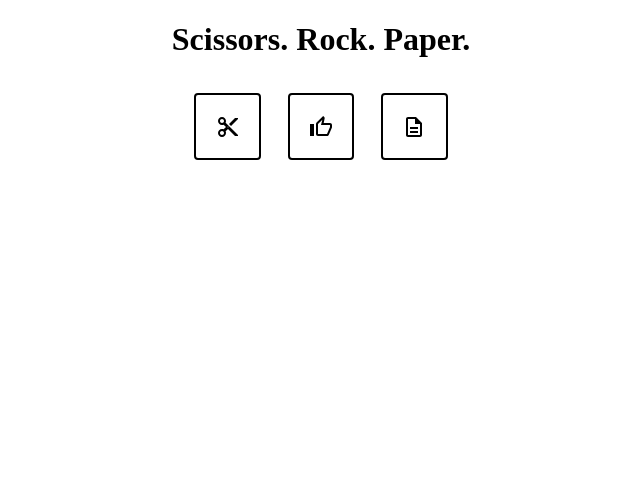
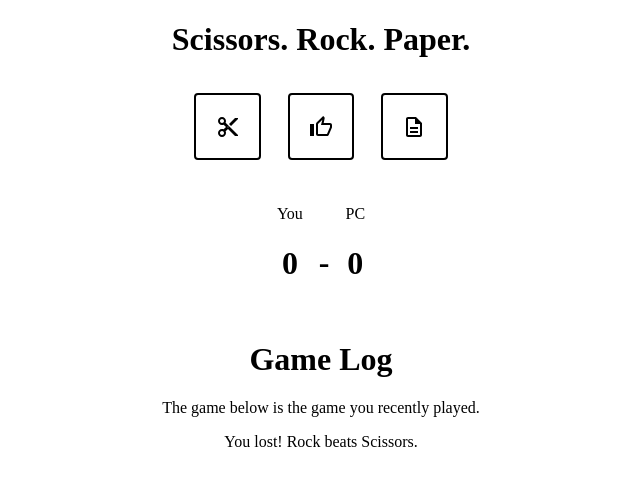
Before and after one commit to martenmatrix/rock-paper-scissor, a plain HTML site: page index.html in a window 1280 px wide. Both pictures are taken after a click on the button 546 px from the left and 126 px from the top of the page. Shown: the whole page, without its empty margins (319-959 px from the left). Drawn offline with Linux system fonts and the light colour scheme.

Commit message:
Added logs and a scoreboard, logs are already working

```diff
--- a/css/style.css
+++ b/css/style.css
@@ -1,4 +1,8 @@
 h1 {
+    text-align: center;
+}
+
+p {
     text-align: center;
 }
 
@@ -30,6 +34,18 @@ h1 {
     transform: translateY(5px);
 }
 
+#score {
+    display: flex;
+    justify-content: center;
+}
+
+#score div {
+    margin: 1em;
+}
+
+#score #divider {
+    margin-top: 2.2em;
+}
 
 .user-btn img {
     vertical-align: middle;
--- a/index.html
+++ b/index.html
@@ -12,5 +12,23 @@
             <button id="user-rock" class="user-btn" data-selection="rock"><img src="img/rock.svg"></img></button>
             <button id="user-paper" class="user-btn" data-selection="paper"><img src="img/paper.svg"></img></button>
         </div>
+
+        <div id="score">
+            <div id="user">
+                <p>You</p>
+                <h1>0</h1>
+            </div>
+            <h1 id="divider">-</h1>
+            <div id="computer">
+                <p>PC</p>
+                <h1>0</h1>
+            </div>
+
+        </div>
+
+        <div id="game-log">
+            <h1>Game Log</h1>
+            <p>The game below is the game you recently played.</p>
+        </div>
     </body>
 </html>
--- a/js/code.js
+++ b/js/code.js
@@ -1,3 +1,10 @@
+function firstLetterUpperCase(string) {
+    let firstLetterUpperCase = (string.charAt(0)).toUpperCase();
+    let stringWithoutFirstLetter = string.slice(1);
+
+    return firstLetterUpperCase + stringWithoutFirstLetter;
+}
+
 function computerPlay(){
     //returns a random number between 0 and 2
     let randomNumber = Math.floor(Math.random()*3);
@@ -19,7 +26,7 @@ function computerPlay(){
     return selectionComputer;
 }
 
-function playRound(selectionPlayer, selectionComputer) {
+function isUserWinner(selectionPlayer, selectionComputer) {
     //if selection from both players is the same, return draw
     //if pc rock and player scissors, return pc won
     //if pc paper and player rock, return pc won
@@ -44,12 +51,16 @@ function playRound(selectionPlayer, selectionComputer) {
 }
 
 function getWinnerMessage(userIsWinner, selectionPlayer, selectionComputer) {
+    selectionPlayer = firstLetterUpperCase(selectionPlayer);
+    selectionComputer = firstLetterUpperCase(selectionComputer);
+
+
     //returns a string, which states who won and because of what reason
     switch (userIsWinner) {
         case true:
-            return `You won! ${selectionPlayer} beats ${selectionComputer}`;
+            return `You won! ${selectionPlayer} beats ${selectionComputer}.`;
         case false:
-            return `You lost! ${selectionComputer} beats ${selectionPlayer}`;
+            return `You lost! ${selectionComputer} beats ${selectionPlayer}.`;
         default:
             return "Draw!";
     }
@@ -74,7 +85,16 @@ function hasUserWon (userPoint, computerPoint) {
 }
 
 function playRound(event) {
-    let playerSelection = event.currentTarget.getAttribute('data-selection');
+    let selectionPlayer = String((event.currentTarget).getAttribute('data-selection'));
+    let selectionComputer = computerPlay();
+
+    let userIsWinner = isUserWinner(selectionPlayer, selectionComputer);
+    let message = getWinnerMessage(userIsWinner, selectionPlayer, selectionComputer);
+
+    let currentGameLog = document.createElement('p');
+    currentGameLog.textContent = message;
+    gameLogDiv.appendChild(currentGameLog);
+
 }
 
 const buttonUserScissors = document.querySelector('#user-scissors');
@@ -83,4 +103,6 @@ const buttonUserPaper = document.querySelector('#user-paper');
 
 const buttons = Array.from(document.querySelectorAll('#user-buttons > button'));
 
+const gameLogDiv = document.querySelector('#game-log');
+
 buttons.forEach(button => button.addEventListener('click', playRound));
```
